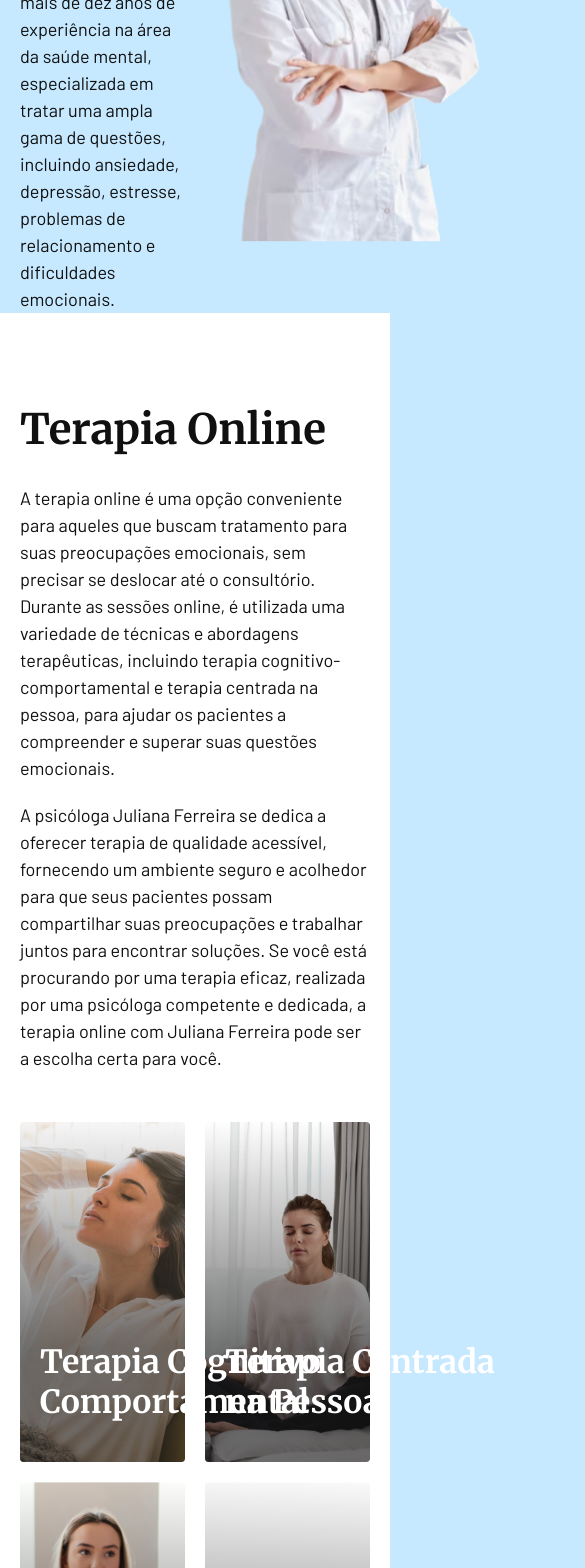
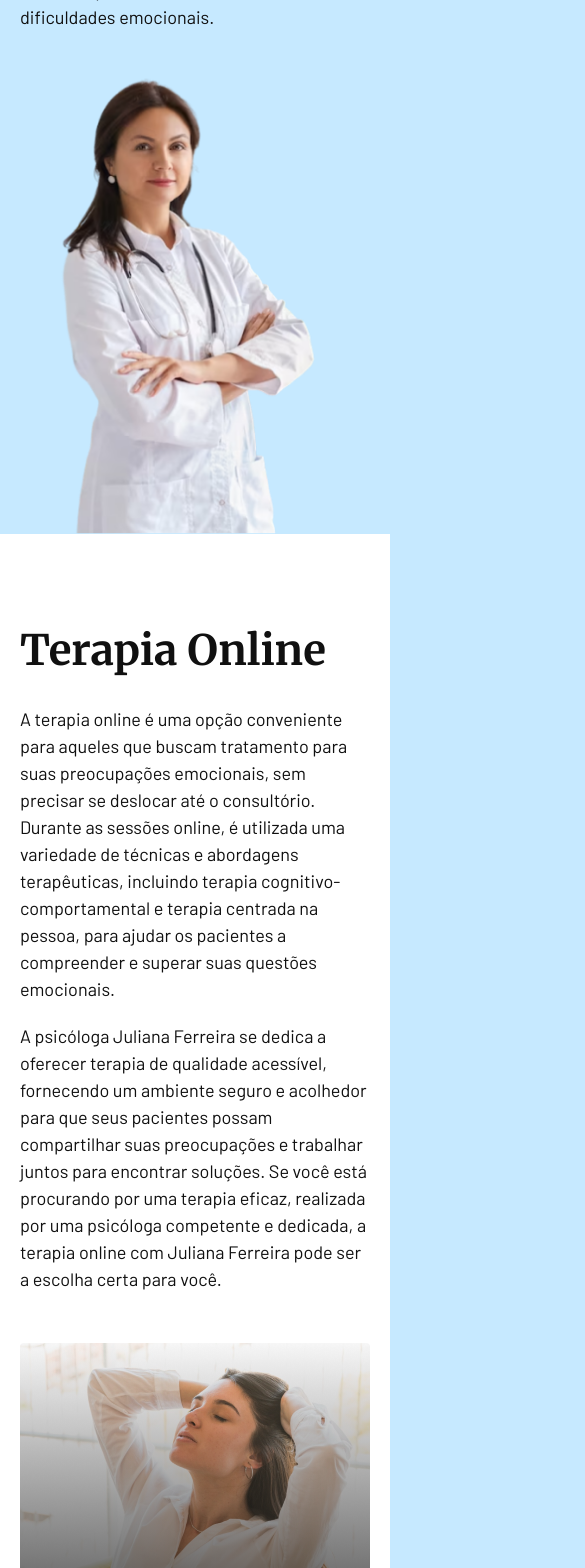
Before and after one commit to paulohldev/psicologa-julianaferreira, a React (Vite) app: page / in a window 390 px wide. Shown: the part 432-2000 px from the top of the page, 585 px wide, since content can reach past the window. Built offline with nearby package versions, Linux system fonts and the light colour scheme.

Commit message:
responsividade

```diff
--- a/src/components/depoimentos/Depoimento.jsx
+++ b/src/components/depoimentos/Depoimento.jsx
@@ -35,7 +35,7 @@ const Dot = styled.div`
 `;
 
 const Slide = styled.div`
-  width: 540px;
+  width: 100%;
   overflow-x: hidden;
 `;
 
--- a/src/components/introducao/Introducao.jsx
+++ b/src/components/introducao/Introducao.jsx
@@ -13,6 +13,10 @@ const Section = styled.section`
   display: flex;
   justify-content: space-between;
   align-items: center;
+  @media (max-width: 766px) {
+    flex-direction: column;
+    padding-top: 40px;
+  }
 `;
 
 const Introducao = () => {
--- a/src/components/rodape/Rodape.jsx
+++ b/src/components/rodape/Rodape.jsx
@@ -20,6 +20,9 @@ const Lista = styled.ul`
   display: flex;
   flex-direction: column;
   gap: 20px;
+  @media (max-width: 790px) {
+    margin-top: 40px;
+  }
 `;
 
 const DivFooter = styled.div`
@@ -28,6 +31,9 @@ const DivFooter = styled.div`
   align-items: center;
   padding-top: 50px;
   padding-bottom: 50px;
+  @media (max-width: 790px) {
+    flex-direction: column;
+  }
 `;
 
 const Rodape = () => {
--- a/src/components/sobre/galeria/Galeria.jsx
+++ b/src/components/sobre/galeria/Galeria.jsx
@@ -9,7 +9,7 @@ import Titulo from '../../Titulo';
 const Image = styled.img`
   max-width: 100%;
   display: block;
-  width: 460px;
+  width: 100%;
   object-fit: cover;
   height: 340px;
   border-radius: 4px;
@@ -36,6 +36,9 @@ const GradientImage = styled.div`
 const Article = styled.article`
   display: grid;
   grid-template-columns: repeat(2, 1fr);
+  @media (max-width: 790px) {
+    grid-template-columns: 1fr;
+  }
   gap: 20px;
   padding-top: 50px;
   padding-bottom: 50px;
@@ -52,6 +55,10 @@ const Link = styled.a`
   left: 20px;
   color: var(--white);
   width: ${({ width }) => (width ? width + 'px' : 'auto')};
+  /* font-size: 12px; */
+  @media (max-width: 500px) {
+    font-size: 1.5rem;
+  }
   z-index: 2;
 `;
 
@@ -62,7 +69,7 @@ const Galeria = () => {
         <GradientImage>
           <Image src={photo1} alt="Foto 1" />
           <Titulo subtitle>
-            <Link width={308} href="#">
+            <Link width={330} href="#">
               Terapia Cognitivo Comportamental
             </Link>
           </Titulo>
@@ -72,7 +79,7 @@ const Galeria = () => {
         <GradientImage>
           <Image src={photo2} alt="Foto 2" />
           <Titulo subtitle>
-            <Link width={284} href="#">
+            <Link width={300} href="#">
               Terapia Centrada na Pessoa
             </Link>
           </Titulo>
```
